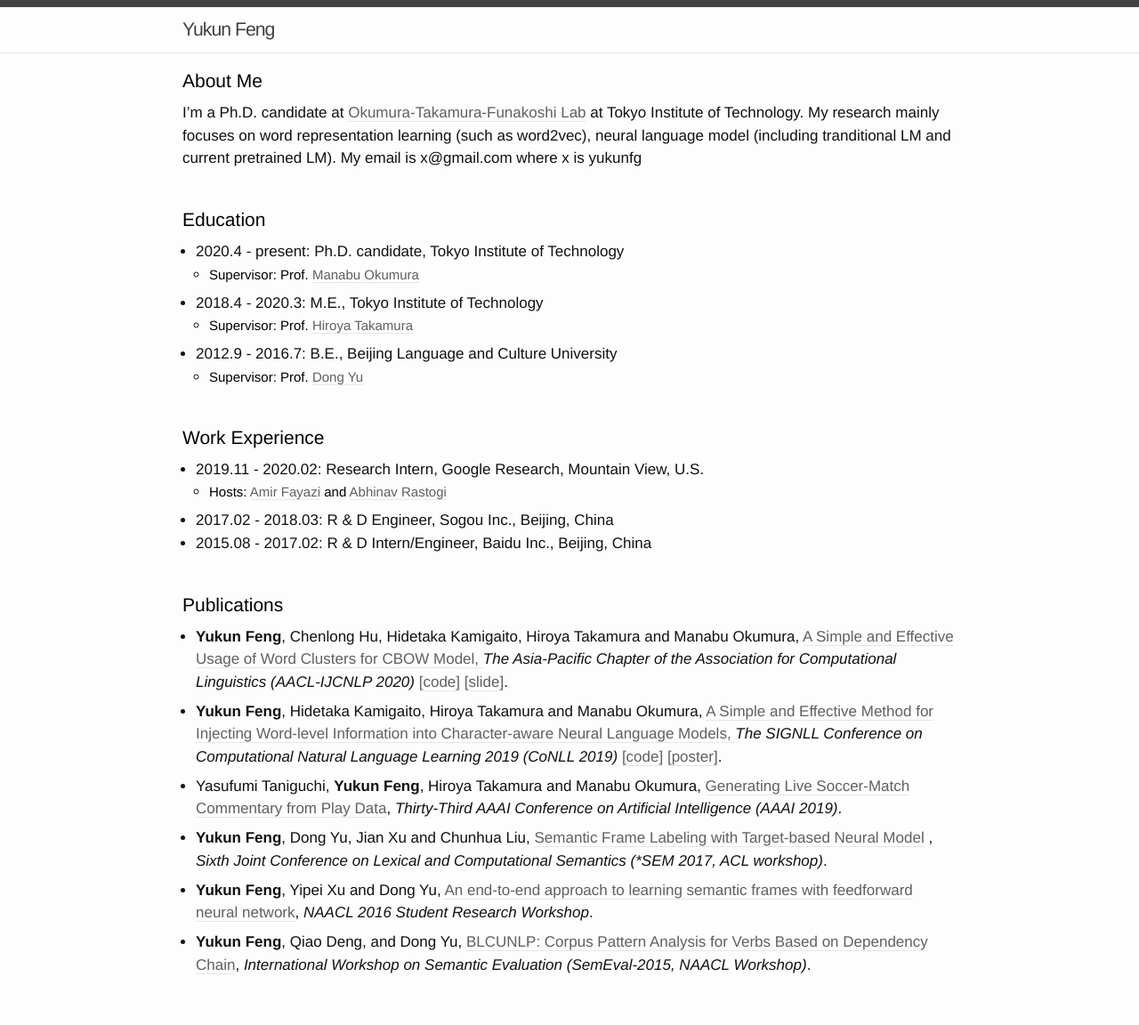
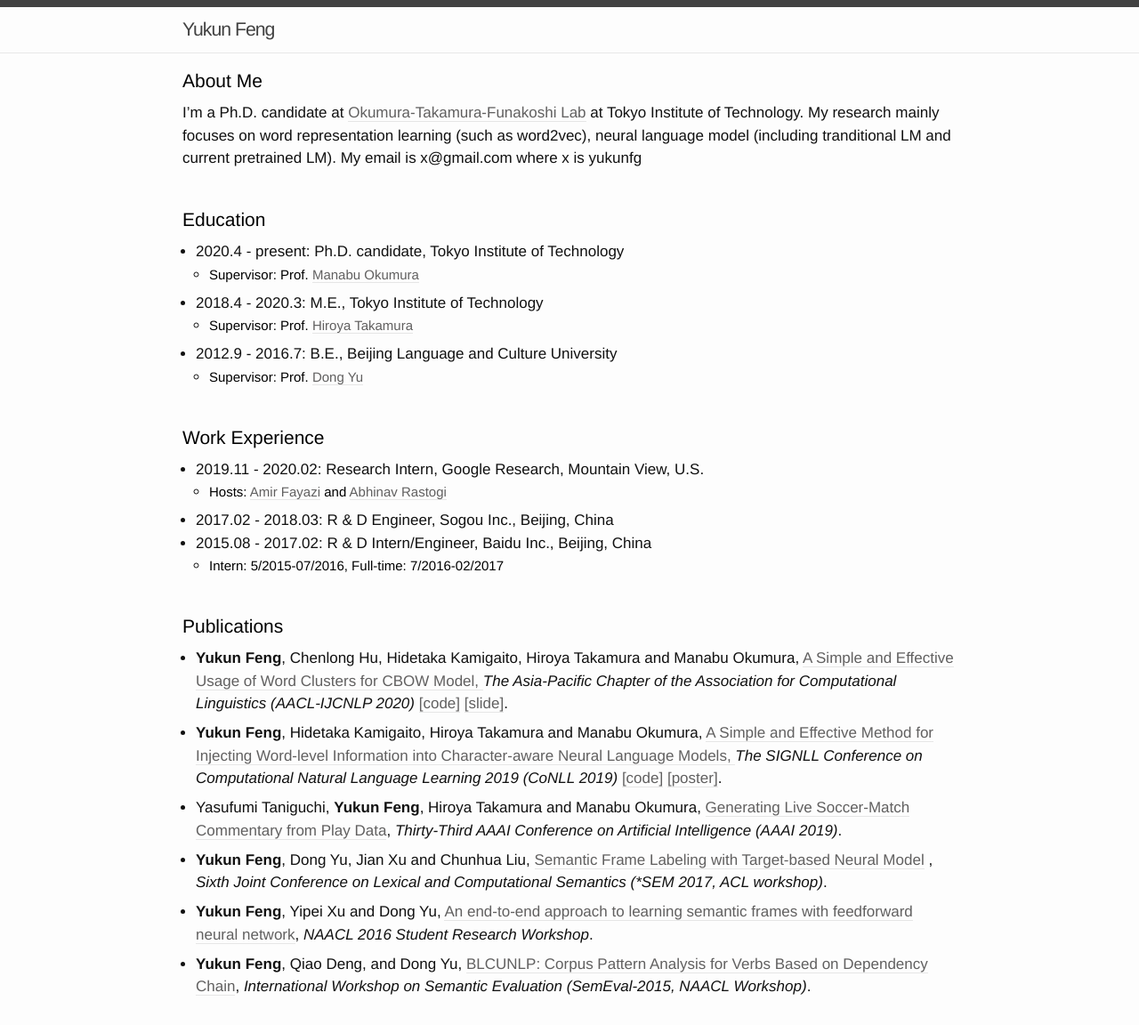
Before and after one commit to yukunfeng/yukunfeng.github.io, a Jekyll site: the page built from index.md, in a window 1280 px wide. Shown: the whole page at 89% size. Built offline with Jekyll 4.4.1, drawn with Linux system fonts in a browser that asks for light colours; before the commit the page ends 1127 px from its top, so only the background shows below that.

Commit message:
fix itern/full-time period

```diff
--- a/index.md
+++ b/index.md
@@ -41,6 +41,8 @@ and current pretrained LM). My email is x@gmail.com  where x is yukunfg
     - <p style="color:black;font-size:15px;font-weight:Semibold"> Hosts: <a id="link" class="underline" href="https://www.linkedin.com/in/amir-fayazi-aba57831/">Amir Fayazi</a> and <a id="link" class="underline" href="https://www.linkedin.com/in/abhinav-rastogi-0a466934/">Abhinav Rastogi</a> </p>
 - 2017.02 - 2018.03: R & D Engineer, Sogou Inc., Beijing, China
 - 2015.08 - 2017.02: R & D Intern/Engineer, Baidu Inc., Beijing, China
+    - <p style="color:black;font-size:15px;font-weight:Semibold"> Intern: 5/2015-07/2016, Full-time: 7/2016-02/2017
+
 
 <br>
 
```
